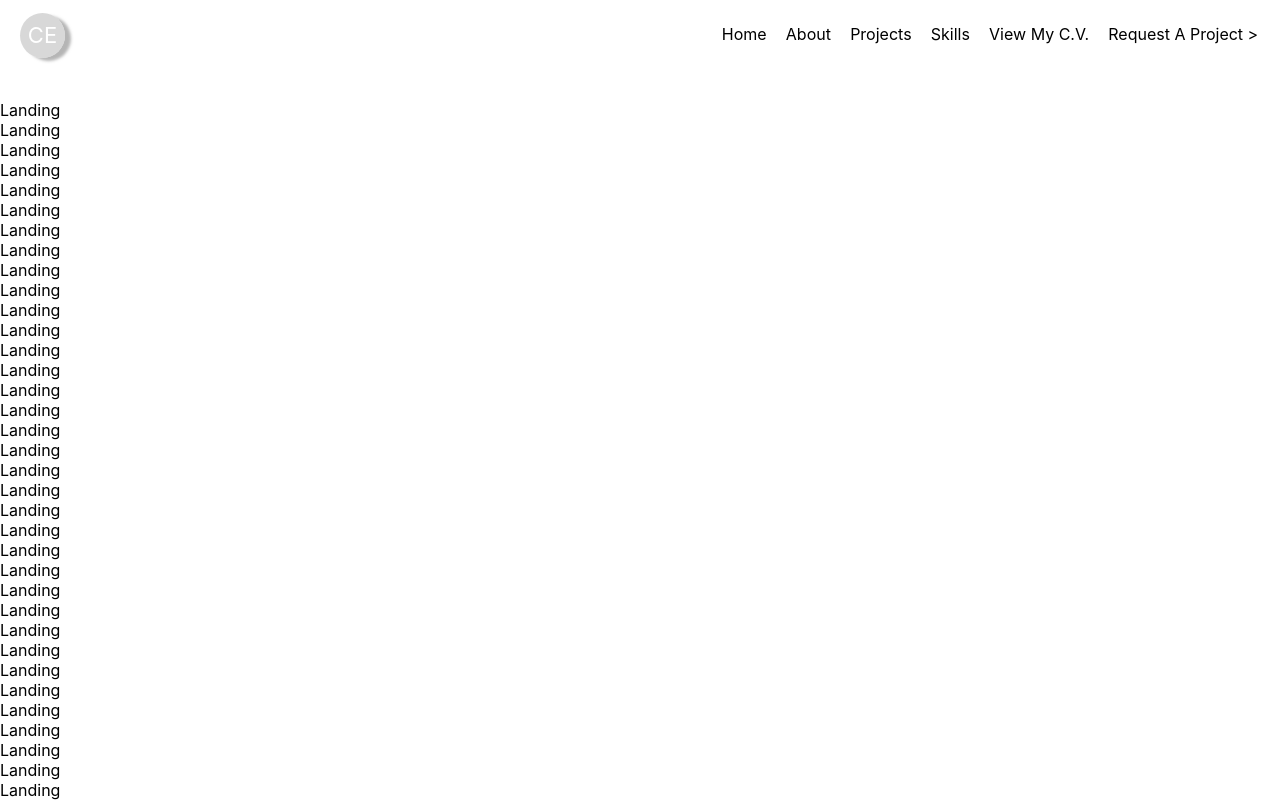
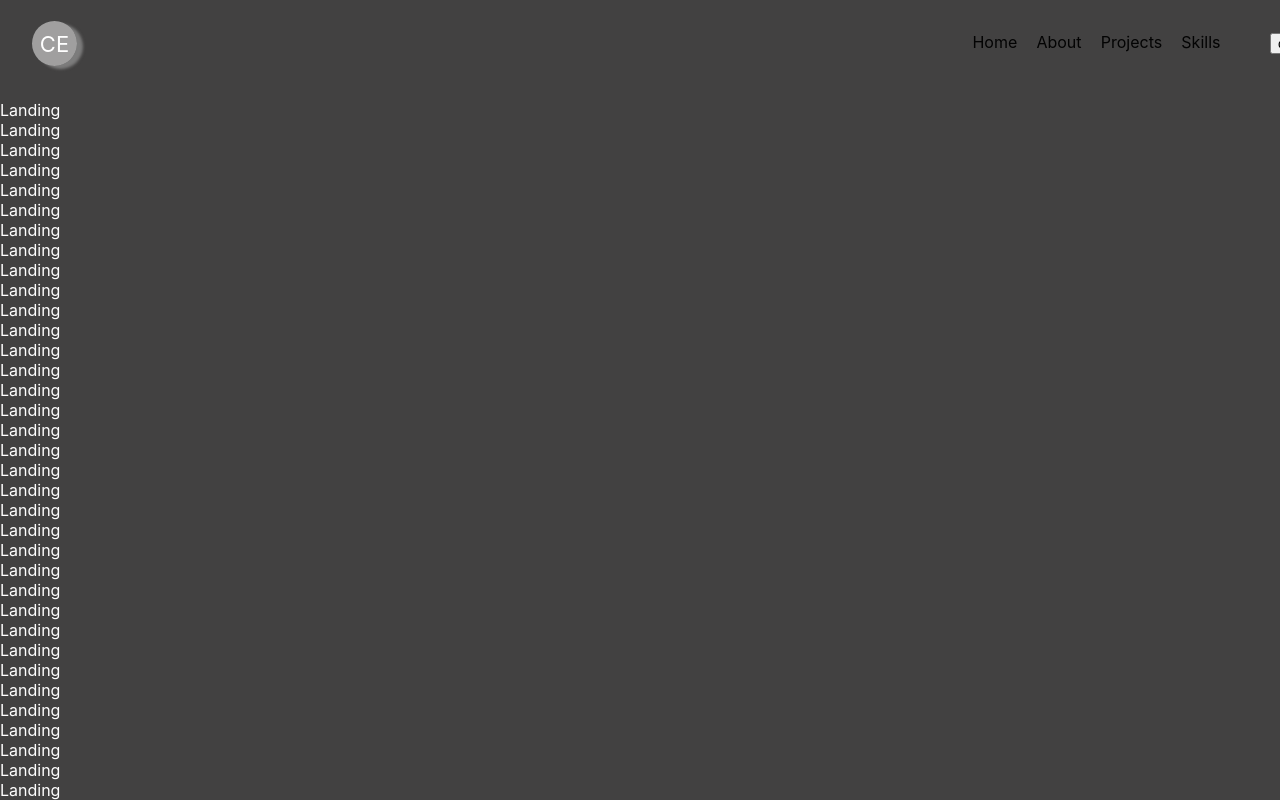
Before and after one commit to CEngmann91/portfolio, a React (Create React App) app: page / in a window 1280 px wide. Shown: the top 800 px of the page. Built offline with nearby package versions, Linux system fonts and the light colour scheme.

Commit message:
navbar update

```diff
--- a/src/App.css
+++ /dev/null
@@ -1,9 +0,0 @@
-#light {
-    /* background-color: var(--colour-darkMode); */
-    /* color: var(--colour-white); */
-}
-
-#dark {
-    /* background-color: var(--colour-lightMode); */
-    /* color: var(--colour-black); */
-}
--- a/src/App.js
+++ b/src/App.js
@@ -1,4 +1,3 @@
-import './App.css';
 import { BrowserRouter as Router, Routes, Route } from 'react-router-dom';
 import { useThemeContext } from './utils/ThemeContext';
 import Navbar from './components/navbar/Navbar';
@@ -14,7 +13,7 @@ function App() {
   const { theme } = useThemeContext();
 
   return (
-    <Router id={theme}>
+    <Router>
       <Navbar />
 
       <Routes>
@@ -23,13 +22,13 @@ function App() {
         <Route path='*' element={<NotFound />} />
 
         <Route exact path="/" element={
-          <>
+          <div id={theme}>
             <Landing />
             <About />
             <Projects />
             <Skills />
             <Footer />
-          </>
+          </div>
         } />
         <Route exact path="/about" element={<About />} />
         <Route exact path="/projects" element={<Projects />} />
--- a/src/components/navbar/Navbar.jsx
+++ b/src/components/navbar/Navbar.jsx
@@ -37,7 +37,7 @@ const Navbar = () => {
                 )}
             </ul>
 
-            {/* <button className='navbar-temp-mode-toggle' onClick={toggleTheme}>{theme}</button> */}
+            <button className='navbar-temp-mode-toggle' onClick={toggleTheme}>{theme}</button>
         </nav>
     )
 }
--- a/src/components/navbar/Navbar.scss
+++ b/src/components/navbar/Navbar.scss
@@ -1,19 +1,48 @@
+@import '../../utils/colours.scss';
+
+#light {
+    background: $background-colour;
+    // background: var(--colour-darkMode);
+    color: $black-colour;
+}
+
+#dark {
+    background: $background-colour-dark;
+    // background: var(--colour-lightMode);
+    color: $white-colour;
+
+
+    .navbar-links {
+
+        li {
+
+            a {
+                color: $white-colour;
+            }
+        }
+    }
+}
+
 .navbar-nav {
-	position: fixed;
+	// Full widht of the screen.
+    width: 100%;
     display: flex;
-	width: 100%;
-    height: 70px;
-	top: 0;
-	justify-content: center;
+    justify-content: space-between;
+    // Center the content.
     align-items: center;
 
-    padding-left: 20px;
-    padding-right: 20px;
-    background: var(--colour-lightMode);
+    padding: 1rem 2rem;
 
+    // Add a blur
     backdrop-filter: blur(4px);
+    // Makes it compatible with all browsers.
     -webkit-backdrop-filter: blur(4px);
+    // box-shadow: 0 0 20px rgba(128, 128, 128, 0);
 
+    // Ensures that it stays at the top of the screen.
+    position: fixed;
+    top: 0;
+    // Ensures the navbar is above the content
     z-index: 2;
 
     transition: var(--modeTransition);
@@ -21,6 +50,11 @@
     &--scroll {
         background: rgba(var(--colour-lightMode), 0.85);
         box-shadow: 0 0 20px rgba(128, 128, 128, 0.5);
+    }
+
+
+    @media screen and (max-width: 900px) {
+        padding: 0px 10px;
     }
 }
 
@@ -44,7 +78,7 @@
     // cursor: pointer;
 
 	.title {
-        color: var(--colour-white);
+        color: var(--colour-black);
 		font-size: 22px;
 
         // Lets the user know that is it clickable.
@@ -55,18 +89,21 @@
 .navbar-links {
 	flex: 1;
     display: flex;
-    justify-content: center;
+    justify-content: flex-end;
     align-items: center;
-
+    padding: 0px 40px;
     // Remove the generic link styles.
     list-style: none;
 
+    @media screen and (max-width: 900px) {
+        padding: 0px 20px;
+    }
 
 
      // Access the nested 'li' component inside of this
      li {
         @media screen and (max-width: 900px) {
-            display: none;
+            // display: none;
         }
 
         justify-content: center;
@@ -77,7 +114,7 @@
 
         a {
             text-decoration: none;
-            color: var(--colour-white);
+            color: $black-colour;
 
             transition: var(--modeTransition);
 
@@ -122,13 +159,16 @@
 		background: rgba(200, 200, 200, 0.7);
 
 		.title {
-			color: var(--colour-white);
+			color: $white-colour;
 		}
 	}
 
 	.navbar-links {
+
+        li {
+
             a {
-			color: var(--colour-dark);
+                color: $black-colour;
                 transition: var(--modeTransition);
 
                 &:after {
@@ -140,3 +180,4 @@
             }
         }
 	}
+}
--- a/src/index.css
+++ b/src/index.css
@@ -25,8 +25,10 @@ code {
   --colour-white: #fff;
   --colour-black: #000;
 
-  --colour-lightMode: rgba(255, 255, 255, 0.8);;
-  --colour-darkMode: rgba(83, 83, 83, 0.8);
+  --colour-lightMode: rgba(237, 242, 248, 1);
+
+
+  --colour-darkMode: rgba(66, 65, 65, 1);
 
   /* color: var(--colour-black); */
 }
--- /dev/null
+++ b/src/utils/colours.scss
@@ -0,0 +1,21 @@
+$black-colour: rgba(3, 3, 3, 1);
+$lightGray-colour: rgba(228, 228, 228, 1);
+$gray-colour: rgba(107, 118, 136, 1);
+$brown-colour: rgba(70, 54, 74, 1);
+$white-colour: rgba(255, 255, 255, 1);
+
+
+
+/* LIGHT. */
+$primary-colour: rgba(237, 242, 248, 1);
+$background-colour: rgba(237, 242, 248, 1);
+$navbar-colour: rgba(237, 242, 248, 1);
+$secondary-colour: rgba(49, 59, 172, 1);
+
+
+
+/* DARK. */
+$primary-colour-dark: rgba(66, 65, 65, 1);
+$background-colour-dark: rgba(66, 65, 65, 1);
+$navbar-colour-dark: rgba(137, 137, 137, 0.602);
+$secondary-colour-dark: rgba(49, 172, 74, 1);
--- a/src/utils/constants.js
+++ b/src/utils/constants.js
@@ -8,7 +8,7 @@ export const NAVBAR = {
         { title: 'About',                to: 'about' },
         { title: 'Projects',             to: 'projects' },
         { title: 'Skills',               to: 'skills' },
-        { title: 'View My C.V.',         to: 'cv' },
-        { title: 'Request A Project >',  to: 'hire' },
+        // { title: 'View My C.V.',         to: 'cv' },
+        // { title: 'Request A Project >',  to: 'hire' },
     ]
 }
```
Lines whose indentation alone changed are shown as unchanged.
